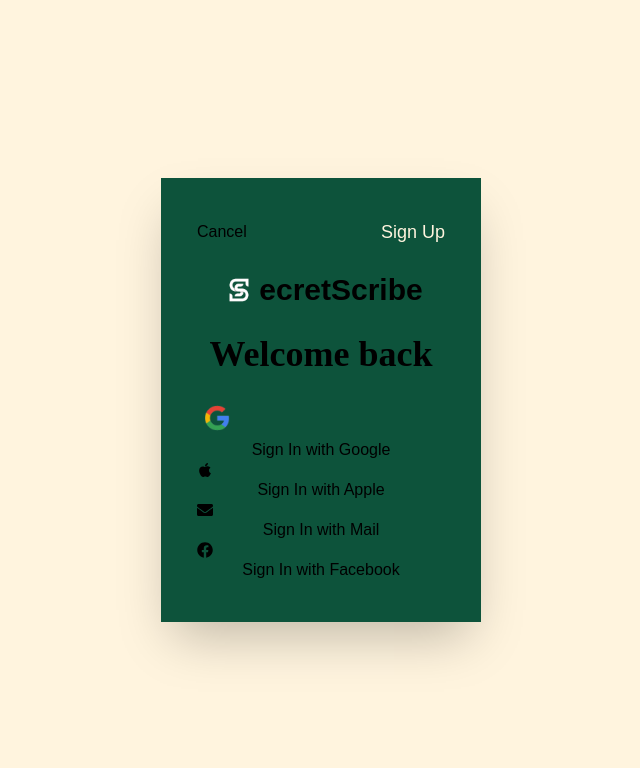
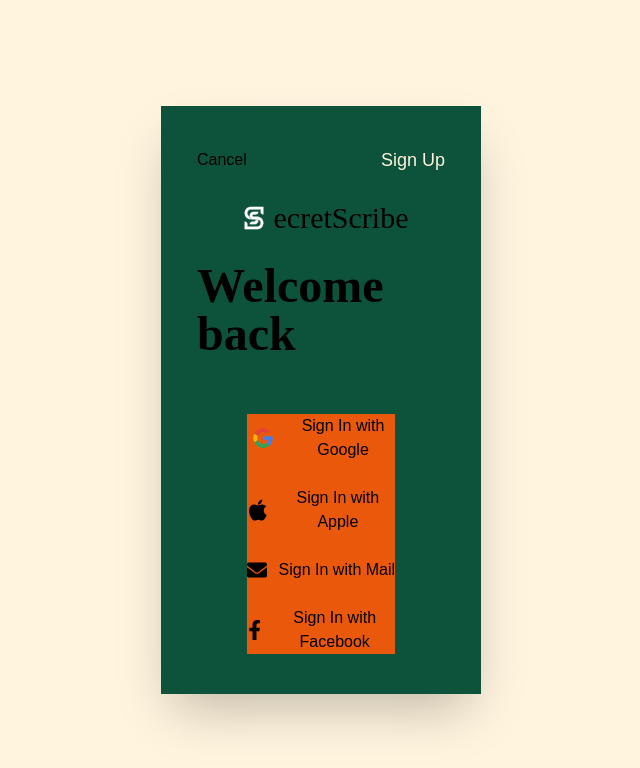
Before and after one commit to nsamedaisy/frontend-secretscribe, a Next.js app: page /login in a window 1280 px wide. Shown: the top 768 px of the page, without its empty margins (319-959 px from the left). Built offline with nearby package versions, Linux system fonts and the light colour scheme.

Commit message:
login page implementation

```diff
--- a/app/login/page.tsx
+++ b/app/login/page.tsx
@@ -2,12 +2,12 @@
 import Link from "next/link";
 
 // import { FiMenu } from 'react-icons/fi';
-import { FaApple, FaEnvelope, FaFacebook,  } from "react-icons/fa";
+import { FaApple, FaEnvelope, FaFacebookF,  } from "react-icons/fa";
 
 const Login = () => {
   return (
     <div className="bg-cream min-h-screen flex items-center justify-center">
-      <div className="w-[25%] h-[45%] bg-green py-10 shadow-2xl px-9 items-center justify-center ">
+      <div className="w-[25%] h-[45%] bg-green py-10 shadow-2xl px-9">
         <header className="flex justify-between pb-6 items-center">
           <button>Cancel</button>
           <Link
@@ -18,18 +18,18 @@
           </Link>
         </header>
 
-        <div className="flex items-center justify-center">
+        <div className="flex items-center justify-center leading-tight">
         <img src="/sslogo.png" alt="SecretScribe Logo" className="hidden md:block w-10 h-10 lg:block" />
-            <h1 className="hidden sm:block text-3xl font-extrabold font-cursive">ecretScribe</h1>
+            <h1 className="hidden sm:block text-3xl font-thin font-marker">ecretScribe</h1>
         </div>
 
-        <h1 className="py-6 text-4xl font-marker items-center justify-center flex font-bold">Welcome back</h1>
+        <h1 className="py-6 text-5xl font-marker items-center justify-center flex font-bold">Welcome back</h1>
 
-        <section className="flex flex-col">
-          <button><img src="/google.png" alt="Google logo" className="w-10 h-10" /> Sign In with Google</button>
-          <button><FaApple className="" /> Sign In with Apple</button>
-          <button><FaEnvelope className="" /> Sign In with Mail</button>
-          <button><FaFacebook className="" /> Sign In with Facebook</button>
+        <section className="flex flex-col space-y-6 bg-orange-600 w-[60%] ml-[20%] mt-8">
+          <button className="flex items-center"><img src="/google.png" alt="Google logo" className="w-8 h-8 mr-3" /> Sign In with Google</button>
+          <button className="flex items-center"><FaApple className="w-6 h-6 mr-3" /> Sign In with Apple</button>
+          <button className="flex items-center"><FaEnvelope className="w-5 h-5 mr-3" /> Sign In with Mail</button>
+          <button className="flex items-center"><FaFacebookF className="w-5 h-5 mr-3" /> Sign In with Facebook</button>
         </section>
 
       </div>
```
